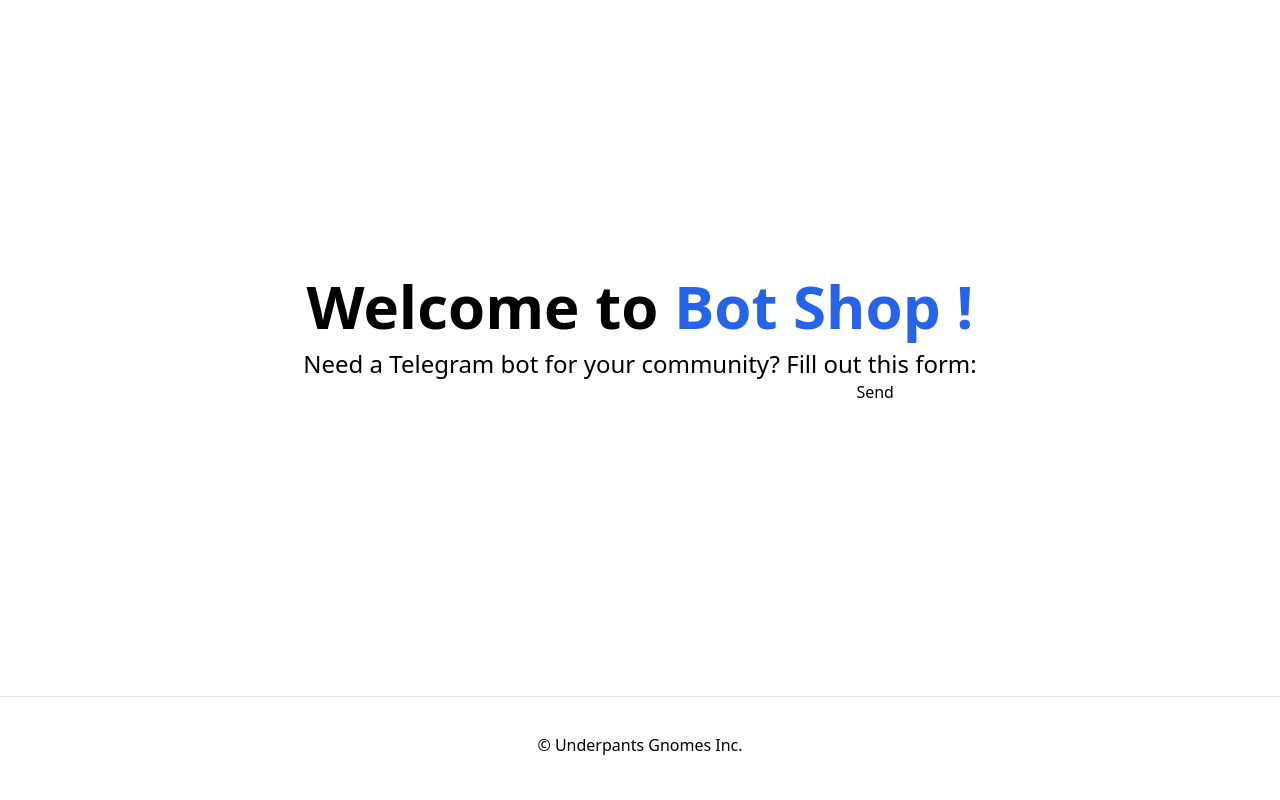
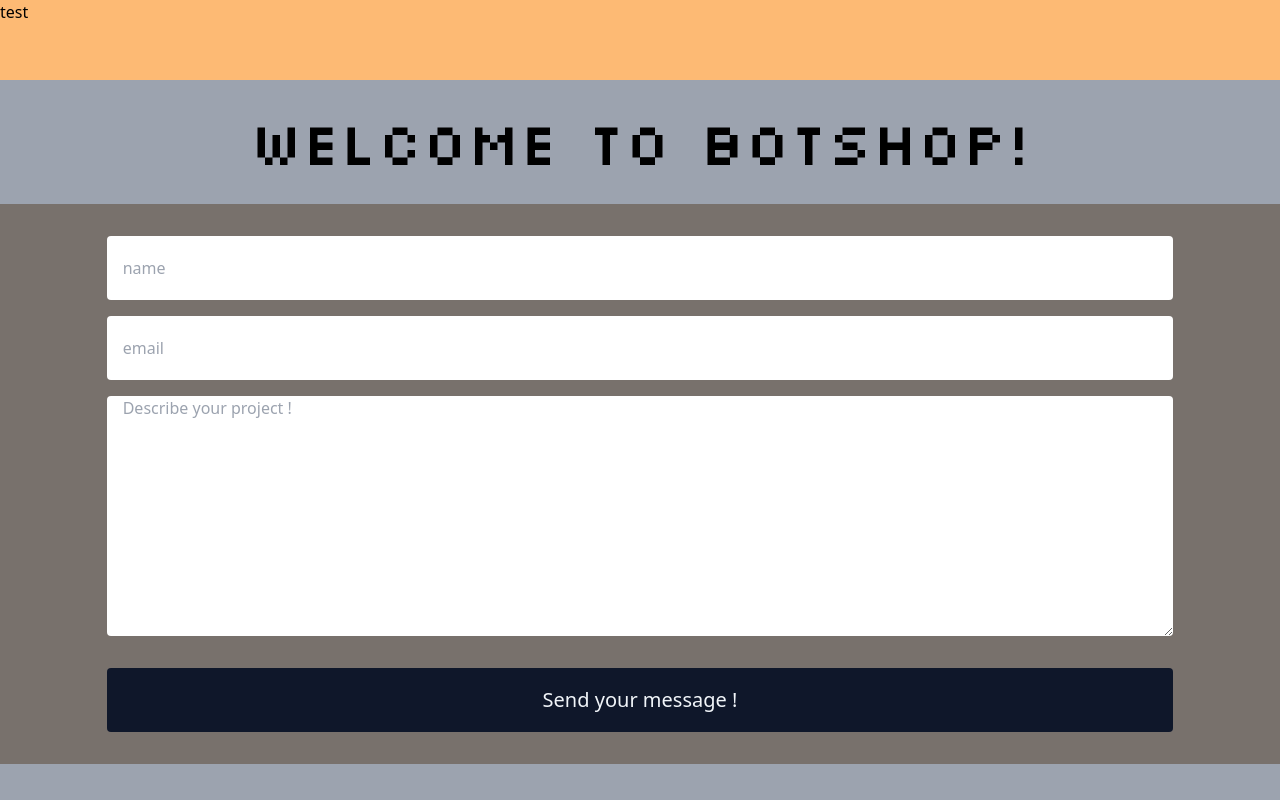
Before and after one commit to BotShopOrg/BotShopOrg.github.io, a plain HTML site: page index.html in a window 1280 px wide. Drawn offline with Linux system fonts and the light colour scheme.

Commit message:
overhaul

```diff
--- a/index.html
+++ b/index.html
@@ -4,42 +4,43 @@
         <meta charset="UTF-8" />
         <meta http-equiv="X-UA-Compatible" content="IE=edge" />
         <meta name="viewport" content="width=device-width, initial-scale=1.0" />
-    <title>Tailwind CSS in Vanilla HTML!</title>
+        <title>BotShop</title>
         <link rel="stylesheet" href="tailwind.css" />
+        <link rel="preconnect" href="https://fonts.googleapis.com">
+        <link rel="preconnect" href="https://fonts.gstatic.com" crossorigin>
+        <link href="https://fonts.googleapis.com/css2?family=Silkscreen&display=swap" rel="stylesheet">
     </head>
+
     <body>
-    <div class="flex min-h-screen flex-col items-center justify-center py-2">
+        <div class="flex flex-col items-center min-h-screen bg-gray-400 font-sans">
 
-        <main class="flex w-full flex-1 flex-col items-center justify-center px-20 text-center">
 
-          <h1 class="text-6xl font-bold">
-            Welcome to
-            <a class="text-blue-600">
-              Bot Shop !
-            </a>
-          </h1>
+            <div class="w-full h-20 bg-orange-300">
+                test
+            </div>
 
-          <p class="mt-3 text-2xl">
-            Need a Telegram bot for your community? Fill out this form:
 
-          </p>
-            <div class="bg-red">
-                <form action="https://formsubmit.co/botshop@mailbox.org" method="POST">
-                    <input class="" type="text" name="name" required>
-                    <input type="email" name="email" required>
-                    <button type="submit">Send</button>
+            <div class="w-full  text-center pt-8 pb-8">
+                <h1 class="font-silk text-6xl">Welcome to BotShop!</h1>
+                <!--<h2 class="text-3xl">Custom Telegram Bots for your community !</h2>-->
+            </div>
+
+
+            <div class="w-full bg-stone-500">
+                <form class="" action="https://formsubmit.co/botshop@mailbox.org" method="POST" id="projectform">
+                    <div class="flex justify-center"><input class="w-5/6 h-16 rounded pl-4 mt-8" type="text" name="name" placeholder="name" required></div>
+                    <div class="flex justify-center"><input class="w-5/6 h-16 rounded pl-4 mt-4" type="email" name="email" placeholder="email" required></div>
+                    <div class="flex justify-center"><textarea class="w-5/6 h-60 rounded resize-y pl-4 mt-4" name="project-description" placeholder="Describe your project !" required></textarea></div>
+                    <div class="flex justify-center"><button class="w-5/6 h-16 rounded bg-slate-900 text-slate-100 text-xl mt-8 mb-8" type="submit">Send your message !</button></div>
                 </form>
             </div>
-          <div class="mt-6 flex max-w-4xl flex-wrap items-center justify-around sm:w-full">
 
-            <p class="hidden">“Attention bot shoppers! Take advantage of our penny bot sale! If you buy one piece of bot at the regular price, you get another piece of bot of equal or lesser value for only a penny! Try and beat bot for a penny! If you can find cheaper bot anywhere else, fuck it!</p>
 
-          </div>
-        </main>
-
-        <footer class="flex h-24 w-full items-center justify-center border-t">
-        © Underpants Gnomes Inc.
-        </footer>
         </div>
     </body>
 </html>
+
+<!--
+
+
+-->
```
Also changed, not shown: tailwind.css. Lines whose indentation alone changed are shown as unchanged.
